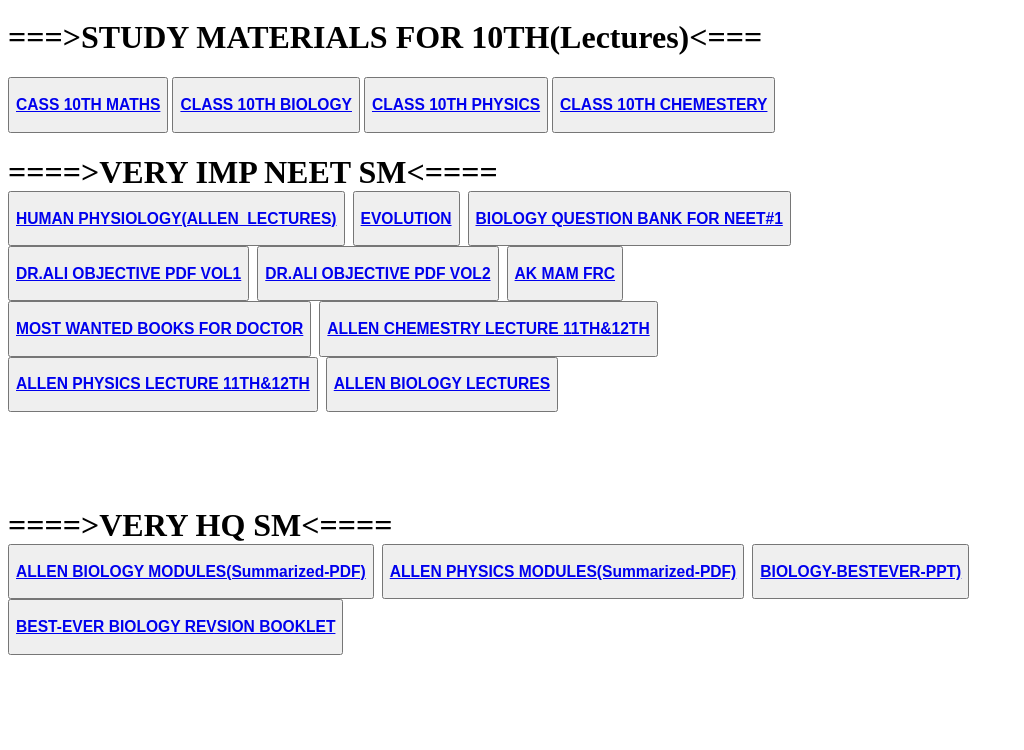
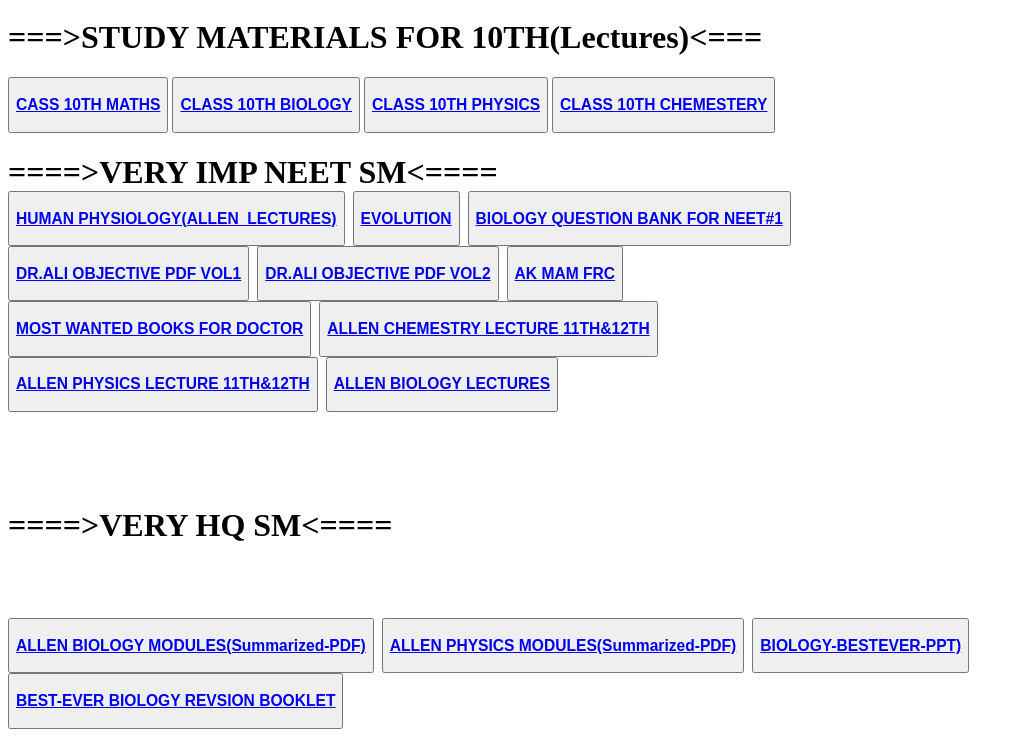
Before and after one commit to Pentestersam/Sam, a plain HTML site: page index.html in a window 1280 px wide. Shown: the part 469-1219 px from the top of the page, without its empty margins (0-1024 px from the left). Before the commit the page ends 1145 px from the top, so only its background shows below. Drawn offline with Linux system fonts and the light colour scheme.

Commit message:
Update index.html

```diff
--- a/index.html
+++ b/index.html
@@ -52,7 +52,10 @@
           <br>
           <br>
 
-                <h1><t>====>VERY HQ SM<====</t></h><br>
+                <h1><t>====>VERY HQ SM<====</t></h>
+                  <br>
+<br>
+                  <br>
 
                   <button><h3><a href=https://drive.google.com/drive/folders/1EN_KCRx7aAsJLFcQeH4H9-fjiQ-PM2WH?usp=sharing" target=_blank">ALLEN BIOLOGY MODULES(Summarized-PDF)</a></h3></button>
 
```
